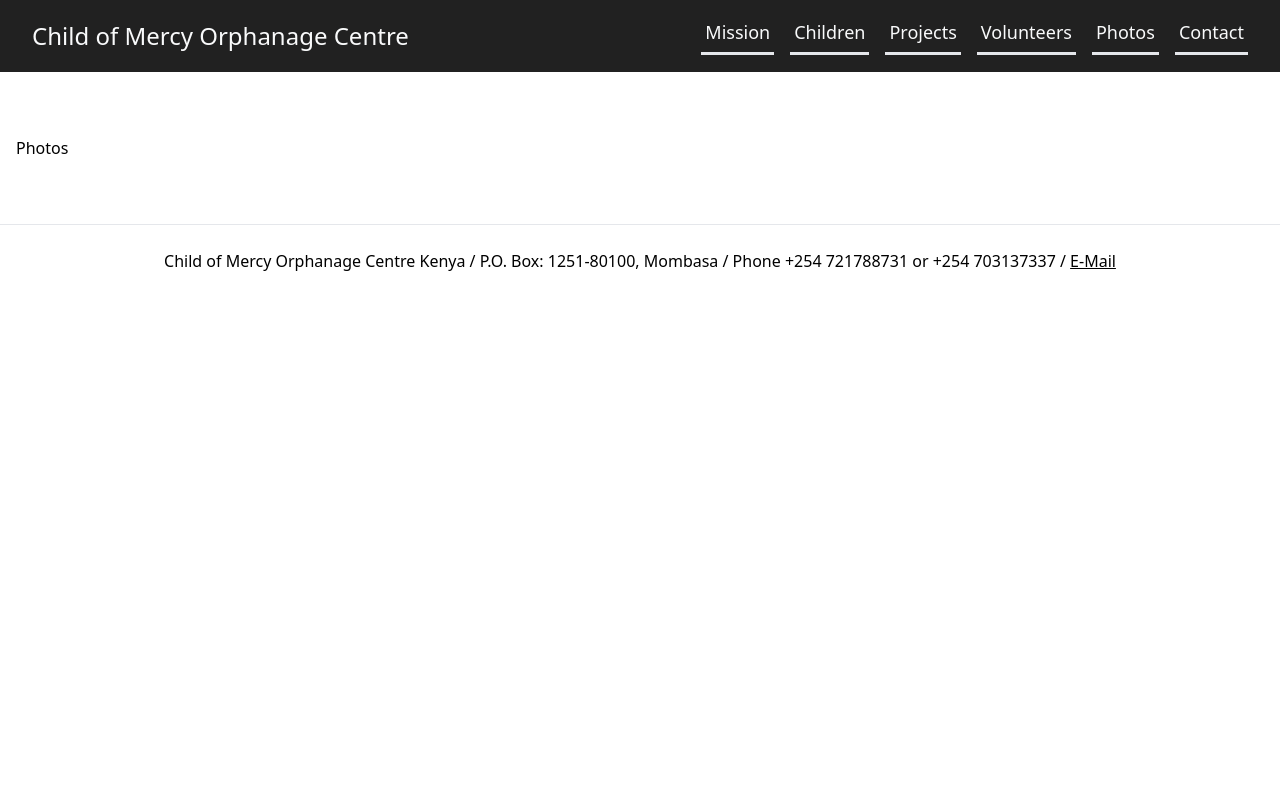
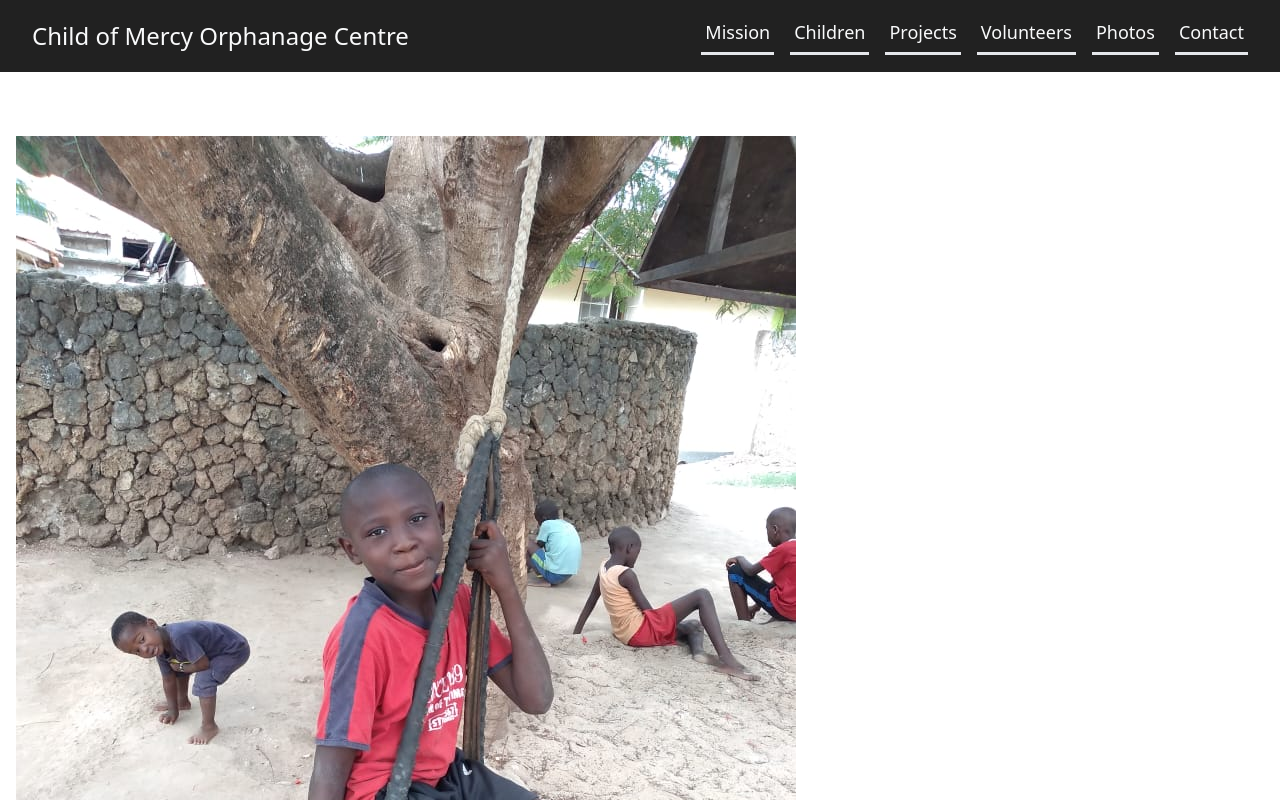
Before and after one commit to larswittenberg/orphanage-centre-mombasa, a Next.js app: page /photos in a window 1280 px wide. Shown: the top 800 px of the page. Built offline with nearby package versions, Linux system fonts and the light colour scheme; what @tailwindcss/typography would draw is missing.

Commit message:
WIP FEATURE: PhotoGallery

```diff
--- a/next.config.js
+++ b/next.config.js
@@ -2,6 +2,17 @@
 const withMDX = require('@next/mdx')({
 	extension: /\.mdx?$/,
 })
+
 module.exports = withMDX({
 	pageExtensions: ['js', 'jsx', 'mdx'],
+	webpack: (config, { isServer }) => {
+		// Fixes npm packages that depend on `fs` module
+		if (!isServer) {
+		  config.node = {
+			fs: 'empty'
+		  }
+		}
+
+		return config
+	}
 })
--- /dev/null
+++ b/pages/photos.js
@@ -0,0 +1,44 @@
+import fs from 'fs'
+import path from 'path'
+import Navigation from '../components/Navigation'
+import Footer from '../components/Footer'
+
+
+function Photos({ photos }) {
+	// console.log({photos})
+	return (
+		<div>
+			<Navigation />
+				<main className="px-4 prose prose-sm sm:prose lg:prose-xl mx-auto pt-4 md:pt-16">
+					<ul className="">
+						{photos.map((photo, i) => (
+							<li key={i} className="">
+								<img src={`/images/photogallery/${photo}`} />
+							</li>
+						))}
+					</ul>
+				</main>
+			<Footer />
+		</div>
+	)
+}
+
+
+
+// This function gets called at build time on server-side.
+// It won't be called on client-side.
+export async function getStaticProps() {
+	const photosDirectory = path.join(process.cwd(), '/public/images/photogallery')
+	const photos = fs.readdirSync(photosDirectory)
+
+	// By returning { props: photos }, the Photos component
+	// will receive `photos` as a prop at build time
+	return {
+	  props: {
+		photos
+	  },
+	}
+}
+
+
+export default Photos
--- a/pages/photos.mdx
+++ /dev/null
@@ -1,10 +0,0 @@
-import LayoutDefault from '../components/LayoutDefault'
-
-export const meta = {
-	title: 'Photos',
-}
-
-# Photos
-
-
-export default ({ children }) => <LayoutDefault meta={meta}>{children}</LayoutDefault>
```
